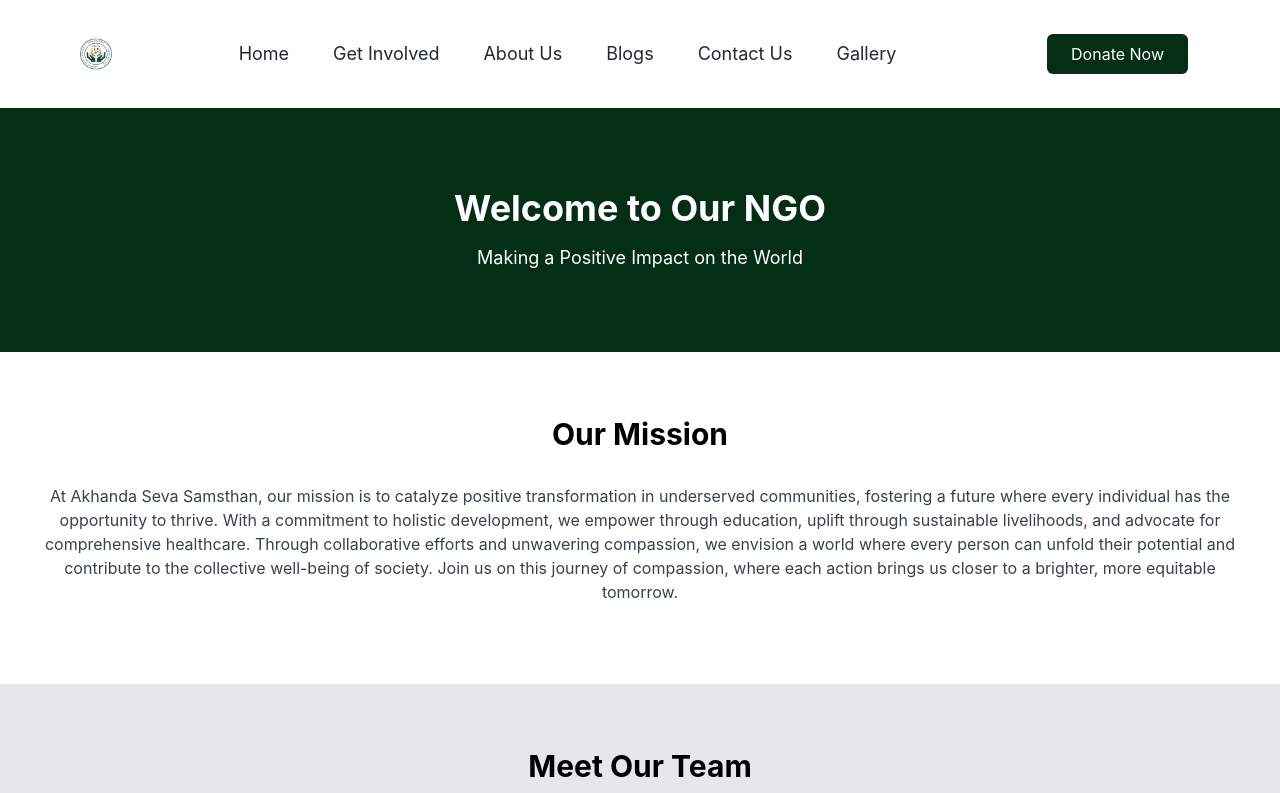
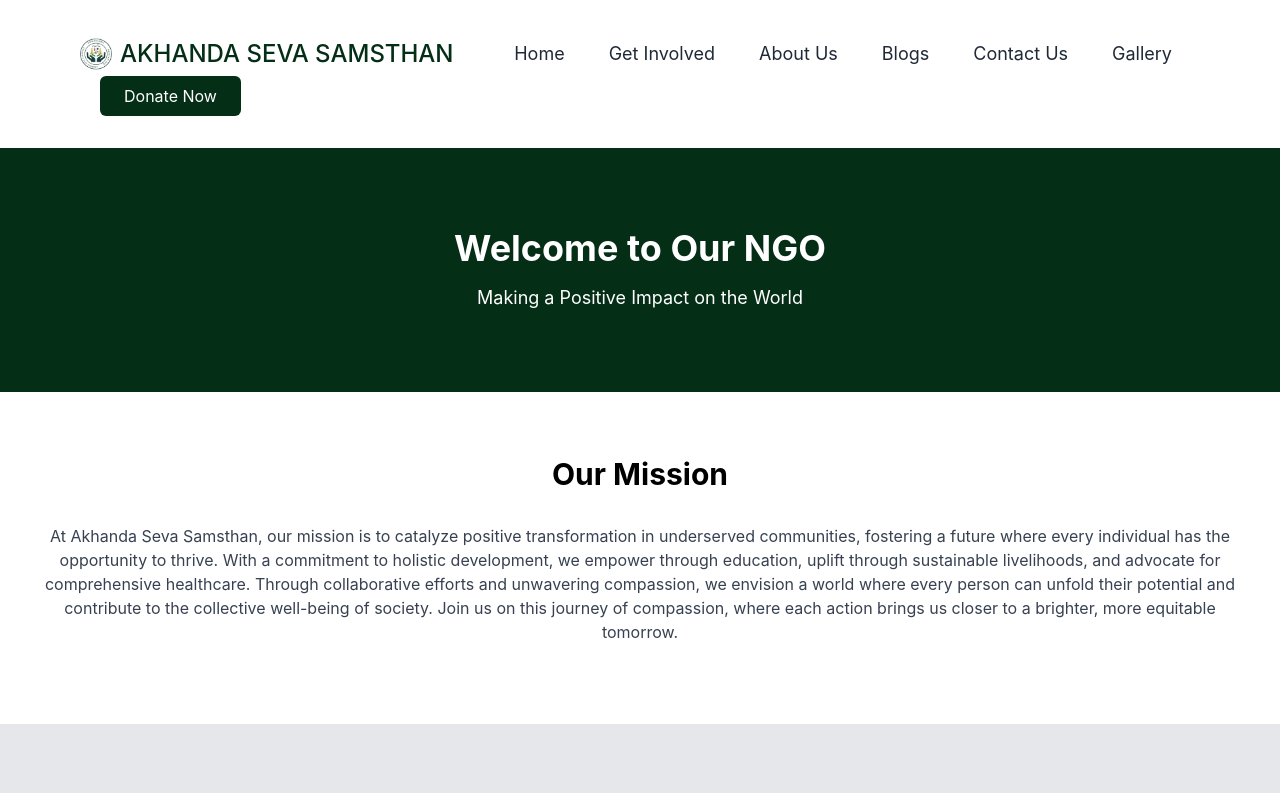
Before and after one commit to ddileep01/assngo-website, a Next.js app: page /about in a window 1280 px wide. Shown: the top 793 px of the page. Built offline with nearby package versions, Linux system fonts and the light colour scheme.

Commit message:
feat: updated navbar

```diff
--- a/components/navbar.js
+++ b/components/navbar.js
@@ -33,7 +33,7 @@ const Navbar = () => {
                         className="w-8"
                       />
                     </span>
-                    <span></span>
+                    <span className="hidden lg:block"><p className="text-green-950">AKHANDA SEVA SAMSTHAN</p></span>
                   </span>
                 </Link>
 
@@ -86,13 +86,12 @@ const Navbar = () => {
           )}
         </Disclosure>
 
-        {/* menu  */}
-        <div className="hidden text-center lg:flex lg:items-center">
-          <ul className="items-center justify-end flex-1 pt-6 list-none lg:pt-0 lg:flex">
+        {/* Menu for larger screens */}
+        <ul className="hidden items-center justify-end flex-1 pt-6 list-none lg:flex lg:pt-0 lg:flex-row">
           {navigation.map((item, index) => (
             <li className="mr-3 nav__item" key={index}>
               <Link
-                  href={item.link} // Use the link property in each item
+                href={item.link}
                 className="inline-block px-4 py-2 text-lg font-normal text-gray-800 no-underline rounded-md dark:text-gray-200 hover:text-green-950 focus:text-green-950 focus:bg-green-100 focus:outline-none dark:focus:bg-gray-800"
               >
                 {item.label}
@@ -100,8 +99,8 @@ const Navbar = () => {
             </li>
           ))}
         </ul>
-        </div>
 
+        {/* Donate Now button for larger screens */}
         <div className="hidden mr-3 space-x-4 lg:flex nav__item">
           <Link
             href="/donation"
@@ -109,8 +108,6 @@ const Navbar = () => {
           >
             Donate Now
           </Link>
-
-          {/* <ThemeChanger /> */}
         </div>
       </nav>
     </div>
```
Lines whose indentation alone changed are shown as unchanged.
